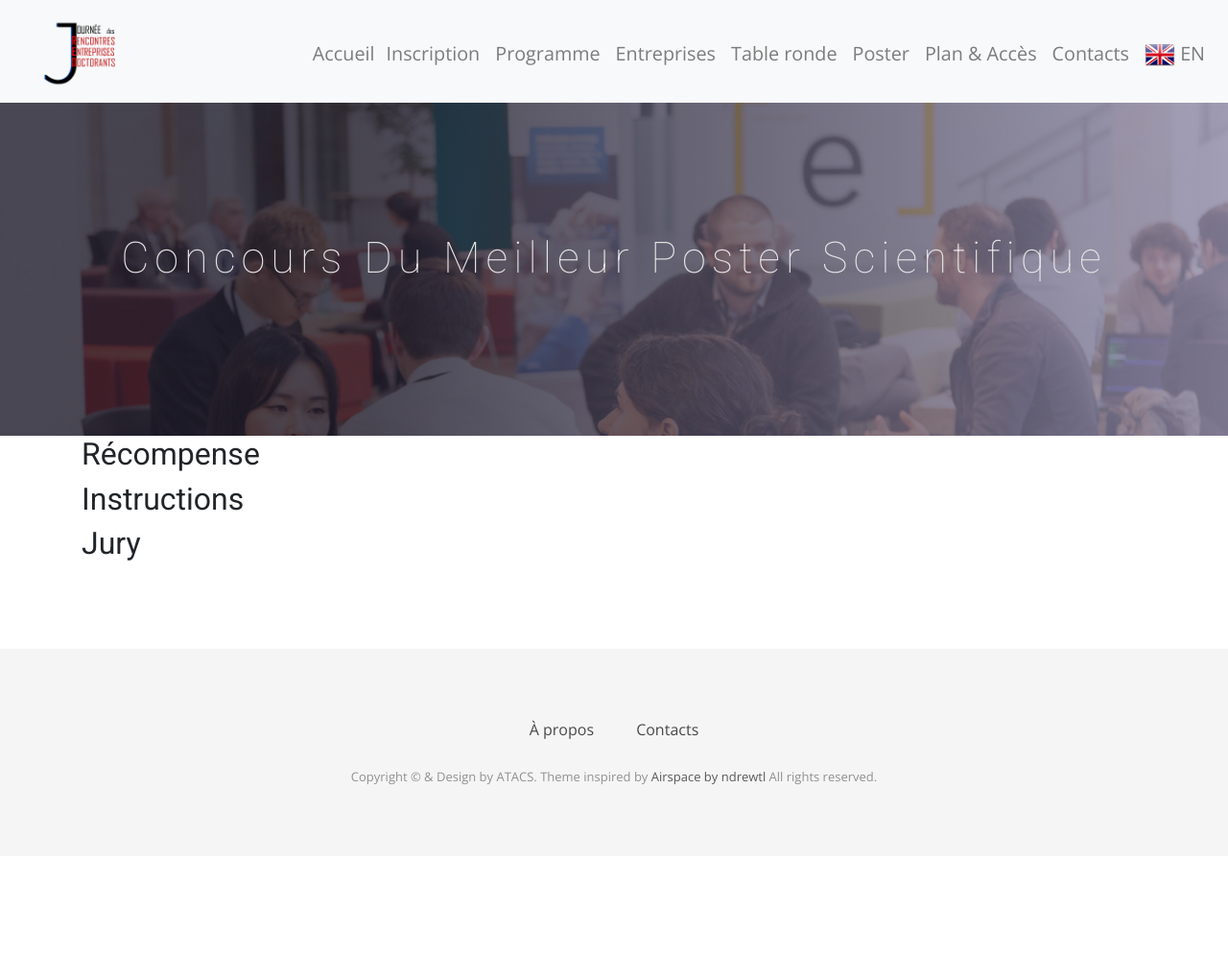
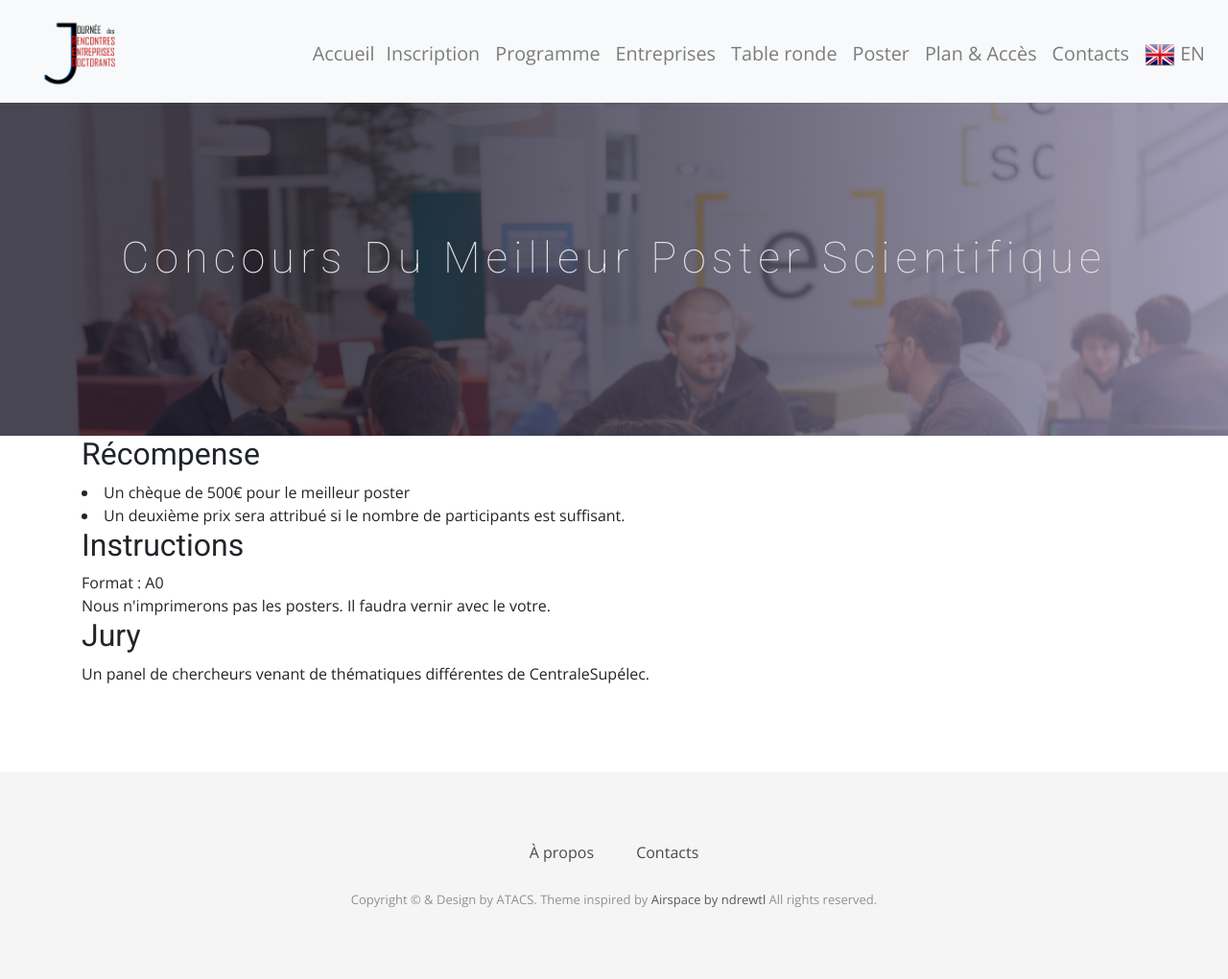
Before and after one commit to caradoc-paris-saclay/caradoc, a Jekyll site: the page built from poster.html, in a window 1280 px wide. Shown: the whole page at 96% size. Built offline with Jekyll 4.4.1, drawn with Linux system fonts in a browser that asks for light colours; some web fonts are replaced; before the commit the page ends 900 px from its top, so only the background shows below that.

Commit message:
Poster update

```diff
--- a/poster.html
+++ b/poster.html
@@ -21,11 +21,20 @@
   <div class="container">
     <div class="block">
       <h2>Récompense</h2>
-  </div>
+      <li> Un chèque de 500€ pour le meilleur poster </li>
+      <li> Un deuxième prix sera attribué si le nombre de participants est suffisant.</li>
+    </div>
     <div class="block">
-      <h2>Instructions</h2>
-  </div>
+    <h2>Instructions</h2>
+    <ul>
+      <li>Format : A0</li>
+      <li>Nous n'imprimerons pas les posters. Il faudra vernir avec le votre.</li>
+    </ul>
+    </div>
   <div class="block">
       <h2>Jury</h2>
+      <ul>
+        <li>Un panel de chercheurs venant de thématiques différentes de CentraleSupélec.</li>
+      </ul>
   </div>
 </section>
```
